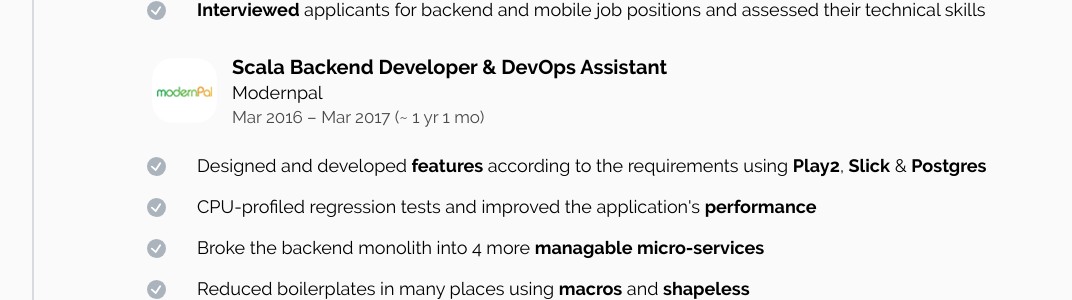
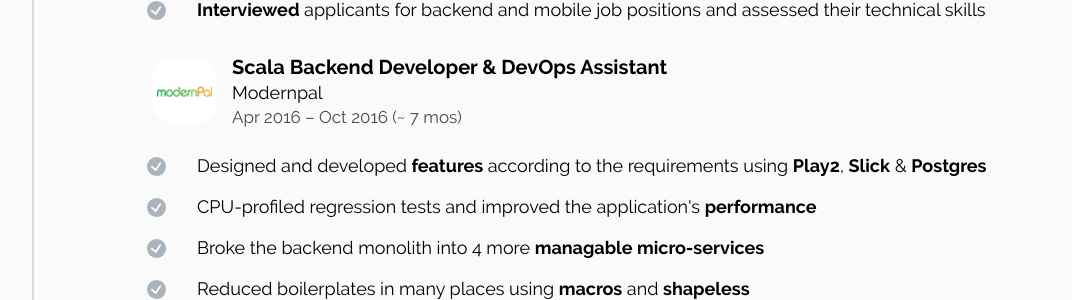
Before and after one commit to nimatrueway/nimatrueway.github.io, a Jekyll site: the page built from index.html, in a window 1280 px wide and 900 px high, scrolled down 2577 px. Shown: the part 153-453 px from the top of the window, without its empty margins (93-1165 px from the left). Built offline with Jekyll 4.4.1, drawn with Linux system fonts in a browser that asks for light colours.

Commit message:
Fix resume (2)

```diff
--- a/_data/resume.yml
+++ b/_data/resume.yml
@@ -62,7 +62,7 @@ experience:
 
   - title: Scala Backend Developer & DevOps Assistant
     institute: Modernpal
-    date: Mar 2016 – Mar 2017 (~ 1 yr 1 mo)
+    date: Apr 2016 – Oct 2016 (~ 7 mos)
     img: modernpal.png
     responsibilities:
       - technologies: Designed and developed <b>features</b> according to the requirements using <b>Play2</b>, <b>Slick</b> & <b>Postgres</b>
```
